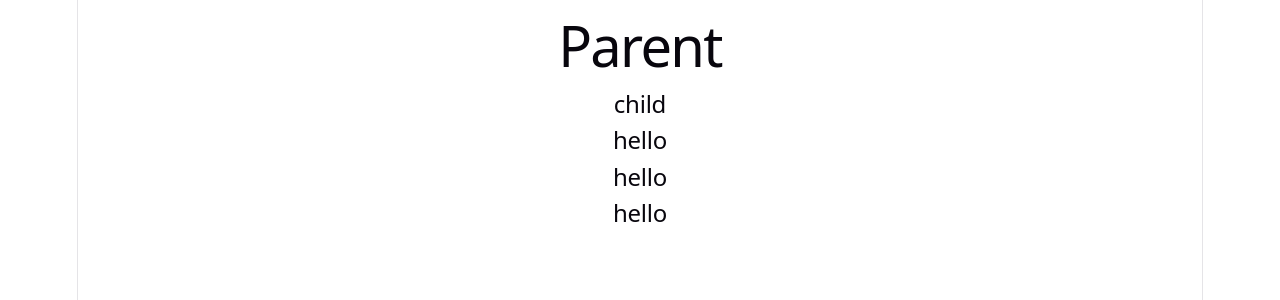
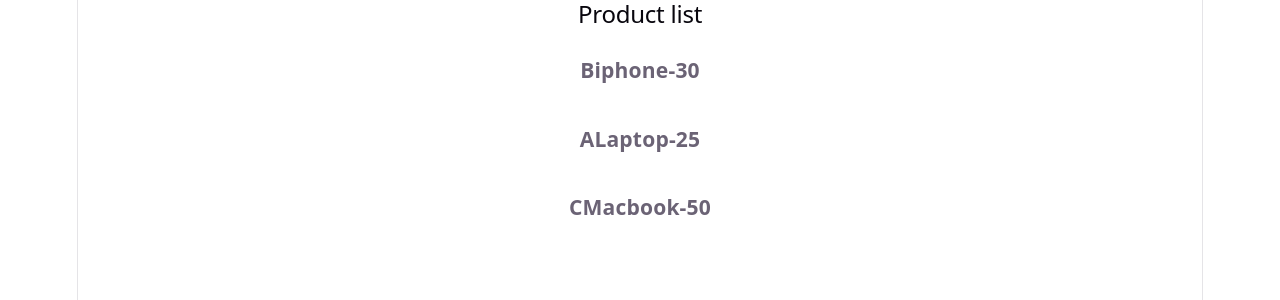
Before and after one commit to codewithsheetal/React16March2026, a React (Vite) app: page / in a window 1280 px wide. Shown: the top 300 px of the page. Built offline with nearby package versions, Linux system fonts and the light colour scheme.

Commit message:
list , map, filter

```diff
--- a/src/App.jsx
+++ b/src/App.jsx
@@ -15,6 +15,10 @@ import ParentCompprops from './Props/Simpleprops/ParentCompprops'
 import ParentPropsfunction from './Props/pass function/ParentPropsfunction'
 import ParentCompStateProps from './Props/State as props/ParentCompStateProps'
 import ParentCompch from './Props/children props/ParentCompch'
+import SimpleListObjectMap from './List/SimpleListObjectMap'
+import SortList from './List/SortList'
+import StateList from './List/StateList'
+import GetProductsfromfile from './one js file for data/GetProductsfromfile'
 // import Twocomp, { Footer,Header } from './Component/Twocomp'
 
 function App() {
@@ -44,7 +48,15 @@ function App() {
       {/* <ParentCompprops/> */}
       {/* <ParentPropsfunction/> */}
       {/* <ParentCompStateProps/> */}
-      <ParentCompch/>
+      {/* <ParentCompch/> */}
+
+      {/* list  */}
+      {/* <SimpleListObjectMap/> */}
+
+      {/* <SortList/> */}
+
+      {/* <StateList/> */}
+      <GetProductsfromfile/>
 
 
     </>
--- /dev/null
+++ b/src/List/SimpleListObjectMap.jsx
@@ -0,0 +1,59 @@
+import React from 'react'
+
+function SimpleListObjectMap() {
+
+    const lang =["Reactjs","HTML","CSS"]
+
+
+
+    // console.log(lang[0]);
+
+    const langobj =[
+        {id:1, name:"ReactJS"},
+        {id:2, name:"HTML"},
+        {id:3, name:"CSS"}
+    ]
+
+    const Products =[
+        {id:1,name:"iphone", price:999},
+        {id:20,name:"Laptop", price:9999},
+        {id:25,name:"Macbook",price:99999}
+    ]
+
+    return (
+        <>
+            {/* without key  */}
+            {/* {
+                lang.map((langname)=>(
+                    <p>{langname}</p>
+                ))
+            } */}
+
+            {/* with Key  */}
+
+            {/* {
+                lang.map((langname,key)=>(
+                    <p key={key}> {langname} -{key}</p>
+                ))
+            } */}
+
+            {/* use id as a key  */}
+            {/* {
+                langobj.map((langname)=>(
+                    <p key={langname.id}> {langname.name} -{langname.id}</p>
+                ))
+            } */}
+            {/* list of Object - display products  */}
+            {
+                Products.map((item)=>(
+                    <div key ={item.id}>
+                        <h3>{item.name}</h3>
+                        <span>{item.price}</span>
+                    </div>
+                ))
+            }
+        </>
+    )
+}
+
+export default SimpleListObjectMap
--- /dev/null
+++ b/src/List/SortList.jsx
@@ -0,0 +1,53 @@
+import React from 'react'
+
+function SortList() {
+     const Products =[
+        {id:1,name:"Biphone", price:30},
+        {id:20,name:"ALaptop", price:25},
+        {id:25,name:"CMacbook",price:50}
+    ]
+
+    let sortedproduct = [...Products];
+
+    // const sortedList = sortedproduct.sort((a,b)=>a.price - b.price); //ascending
+    // const sortedList = sortedproduct.sort((a,b)=>b.price - a.price); //descending
+
+    // const sortedNameatoz = sortedproduct.sort((a,b)=>a.name.localeCompare(b.name))
+    // const sortedNameztoa = sortedproduct.sort((a,b)=>b.name.localeCompare(a.name))
+
+    const filterproductprice = Products.filter((a,b)=>a.price>27);
+    return (
+        <>
+        {/* {
+            sortedList.map((item)=>(
+                <div key = {item.id}>
+                    <h3>{item.name}- {item.price}</h3>
+                </div>
+            ))
+        } */}
+        {/* {
+            sortedNameatoz.map((item)=>(
+                <div key = {item.id}>
+                    <h3>{item.name}- {item.price}</h3>
+                </div>
+            ))
+        } */}
+        {/* {
+            sortedNameztoa.map((item)=>(
+                <div key = {item.id}>
+                    <h3>{item.name}- {item.price}</h3>
+                </div>
+            ))
+        } */}
+        {
+            filterproductprice.map((item)=>(
+                <div key = {item.id}>
+                    <h3>{item.name}- {item.price}</h3>
+                </div>
+            ))
+        }
+        </>
+    )
+}
+
+export default SortList
--- /dev/null
+++ b/src/List/StateList.jsx
@@ -0,0 +1,29 @@
+import React, { useState } from 'react'
+
+function StateList() {
+    const[products,setProducts]=useState(["iphone","macbook","laptop"])
+
+function removeProduct(removeitemname){
+    const updatedList = products.filter((name)=>{
+        return name !== removeitemname ;
+    })
+    // console.log(item);
+    setProducts(updatedList);
+}
+    return (
+        <>
+            <h2>Display Product List</h2>
+
+            {
+                products.map((item,index)=>(
+                    <div key={index}>
+                        {item}
+                        <button  onClick={()=>removeProduct(item)}>Remove Item</button>
+                    </div>
+                ))
+            }
+        </>
+    )
+}
+
+export default StateList
--- /dev/null
+++ b/src/one js file for data/GetProductsfromfile.jsx
@@ -0,0 +1,21 @@
+import React from 'react'
+import Products from './products'
+
+function GetProductsfromfile() {
+    return (
+        <>
+        <h2>Product list</h2>
+
+        {
+             Products.map((item)=>(
+                    <div key ={item.id}>
+                        <h3>{item.name}-{item.price}</h3>
+
+                    </div>
+                ))
+        }
+        </>
+    )
+}
+
+export default GetProductsfromfile
--- /dev/null
+++ b/src/one js file for data/products.js
@@ -0,0 +1,8 @@
+ const Products =[
+        {id:1,name:"Biphone", price:30},
+        {id:20,name:"ALaptop", price:25},
+        {id:25,name:"CMacbook",price:50}
+    ]
+
+
+    export default Products;
```
